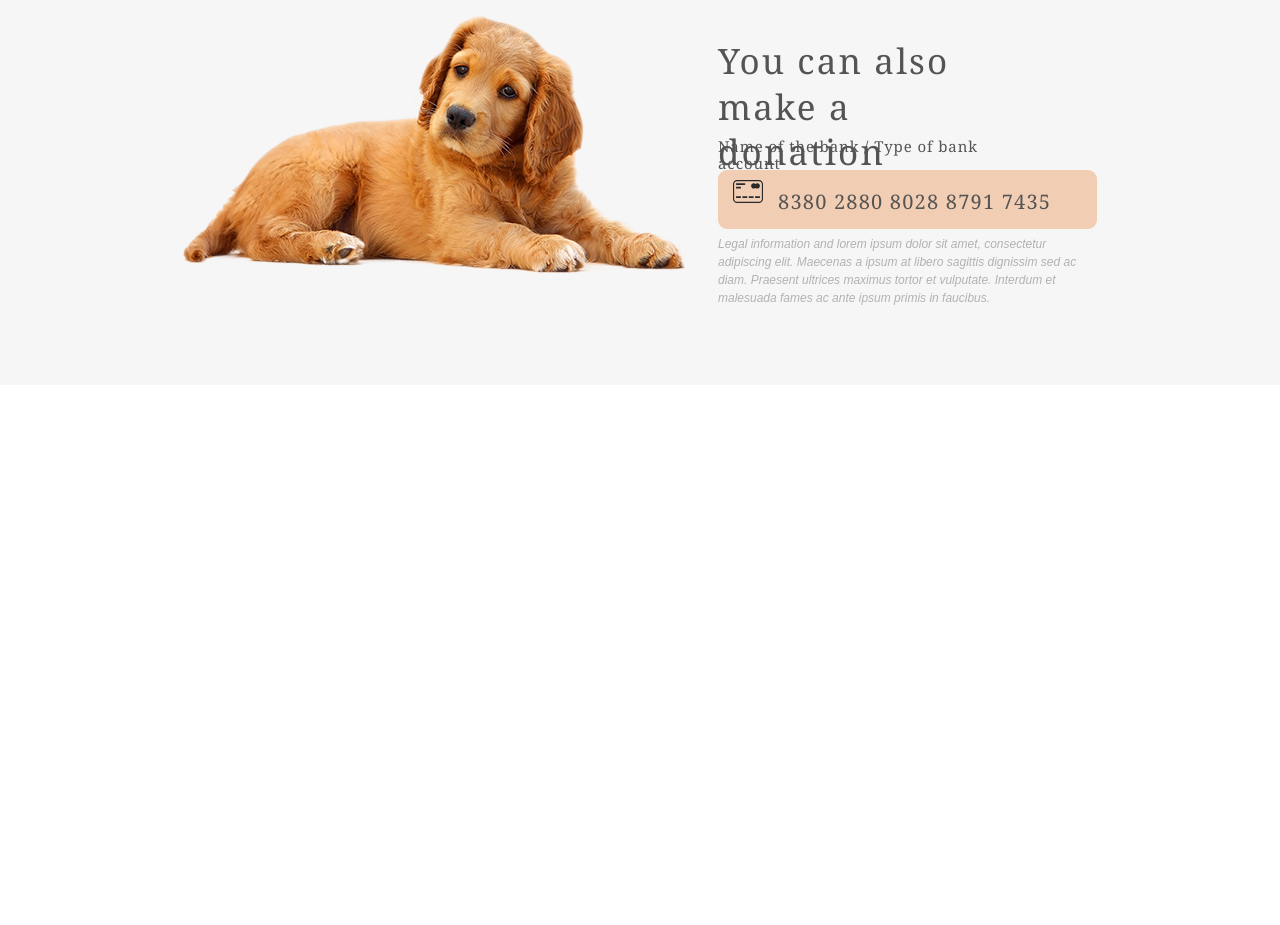
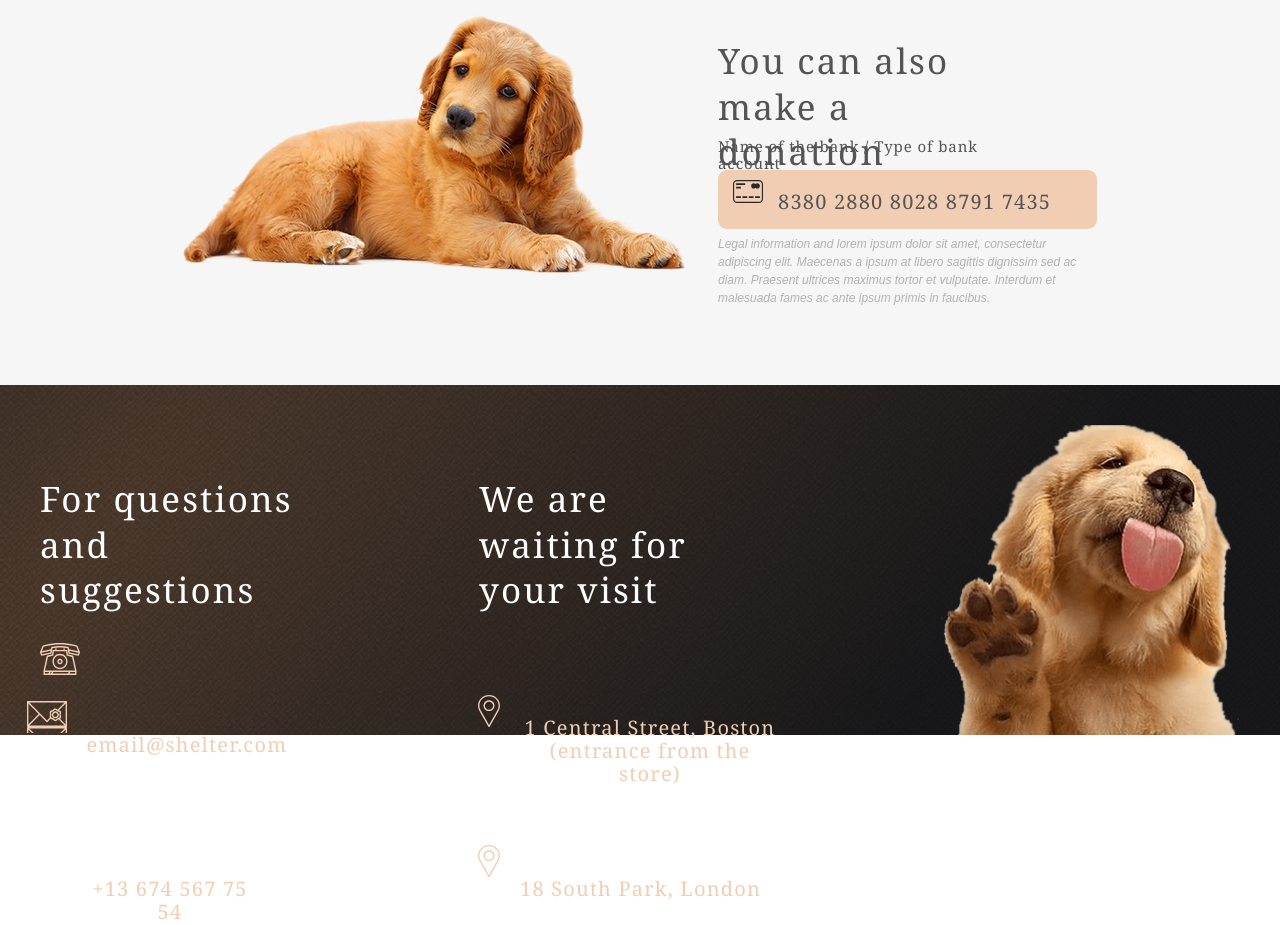
Before and after one commit to LeraPetrovich/rsschool-cv, a plain HTML site: page shelter/pages/main/index.html in a window 1280 px wide. Shown: the part 3061-3986 px from the top of the page. Before the commit the page ends 3446 px from the top, so only its background shows below. Drawn offline with Linux system fonts and the light colour scheme; a script that the page names is missing.

Commit message:
feat: contact information

```diff
--- a/shelter/pages/main/index.html
+++ b/shelter/pages/main/index.html
@@ -176,6 +176,51 @@
        </div>
       </section>
     </main>
+    <footer id="Footer" class="Footer">
+
+      <div class="Footer-content">
+        <div class="Contacts">
+          <div class="TitleFooter">
+            <h3 class="TitleH3">For questions and suggestions</h3>
+          </div>
+          <div class="Mail">
+            <div class="icon-email"></div>
+            <div class="Mailtext">
+              <h4 class="Mailh4">email@shelter.com</h4>
+            </div>
+          </div>
+          <div class="Phone">
+            <div class="phone"></div>
+            <div class="Phonetext">
+              <h4 class="phoneh4">+13 674 567 75 54</h4>
+            </div>
+          </div>
+        </div>
+        <div class="Locations">
+          <div class="locationtext">
+            <h3 class="locationTitle">We are waiting for your visit</h3>
+          </div>
+          <div class="Boston">
+            <div class="icon-marker"><div class="pin"></div></div>
+
+            <div class="Bostontext">
+              <h4 class="bostonh4">1 Central Street, Boston (entrance from the store)</h4>
+            </div>
+          </div>
+
+          <div class="London">
+            <div class="icon-markerlondon">
+              <div class="pinlondon"></div>
+            </div>
+            <div class="londontext">
+              <h4 class="londoncontent">18 South Park, London </h4>
+            </div>
+          </div>
+
+        </div>
+<div class="footer-puppy "></div>
+      </div>
+    </footer>
 
 
 <script src="translate.js"></script>
--- a/shelter/pages/main/style.css
+++ b/shelter/pages/main/style.css
@@ -1061,6 +1061,252 @@ color: #B2B2B2;
 
 
 
+.Footer{
+  position: absolute;
+  height: 350px;
+  left: 0%;
+  right: 0%;
+  top: 3446px;
+background: url(/assets/fonts/footer-gradient-background.png);
+}
+.Footer-content{
+  position: absolute;
+width: 1200px;
+height: 310px;
+left: 40px;
+top: 40px;
+}
+.Contacts{
+  position: absolute;
+width: 278px;
+height: 234px;
+left: 0px;
+top: 16px;
+}
+.TitleFooter{
+  position: absolute;
+width: 278px;
+height: 90px;
+left: calc(50% - 278px/2 - 0px);
+top: 0px;
+}
+.TitleH3{
+  font-family: 'Georgia';
+font-style: normal;
+font-weight: 400;
+font-size: 35px;
+line-height: 130%;
+/* or 45px */
+
+letter-spacing: 0.06em;
+
+/* color-light-xl */
+
+color: #FFFFFF;
+}
+.Mail{
+  position: absolute;
+width: 251px;
+height: 32px;
+left: 0px;
+top: 130px;
+
+}
+.icon-email{
+  position: absolute;
+width: 40px;
+height: 32px;
+left: calc(50% - 40px/2 - 119px);
+top: 130px;
+background: url(/assets/icons/mail.svg);
+}
+.Mailtext{
+  position: absolute;
+width: 191px;
+height: 23px;
+left: calc(50% - 191px/2 + 16.5px);
+top: 135px;
+}
+.Mailh4{
+  font-family: 'Georgia';
+font-style: normal;
+font-weight: 400;
+font-size: 20px;
+line-height: 115%;
+
+
+letter-spacing: 0.06em;
+
+
+color: #F1CDB3;
+}
+.Phone{
+  position: absolute;
+width: 239px;
+height: 32px;
+left: 0px;
+top: 202px;
+}
+.phone{
+  position: absolute;
+width: 40px;
+height: 32px;
+left: 0px;
+top: 0px;
+background: url(/assets/icons/phone.svg);
+}
+.Phonetext{
+  position: absolute;
+  width: 179px;
+  height: 23px;
+  left: calc(50% - 179px/2 + 10.5px);
+  top: 207px;
+
+}
+.phoneh4{
+  font-family: 'Georgia';
+  font-style: normal;
+  font-weight: 400;
+  font-size: 20px;
+  line-height: 115%;
+  /* identical to box height, or 23px */
+
+  letter-spacing: 0.06em;
+
+  /* color-primary */
+
+  color: #F1CDB3;
+}
+.Locations{
+  position: absolute;
+width: 302px;
+height: 234px;
+left: 438px;
+top: 16px;
+}
+.locationtext{
+  position: absolute;
+  width: 270px;
+  height: 90px;
+  left: calc(50% - 270px/2 - 15px);
+  top: 0px;
+
+}
+.locationTitle{
+  font-family: 'Georgia';
+  font-style: normal;
+  font-weight: 400;
+  font-size: 35px;
+  line-height: 130%;
+  /* or 45px */
+
+  letter-spacing: 0.06em;
+
+  /* color-light-xl */
+
+  color: #FFFFFF;
+}
+.Boston{
+  position: absolute;
+  width: 302px;
+  height: 46px;
+  left: 0px;
+  top: 124px;
+}
+.icon-marker{
+  position: absolute;
+width: 22px;
+height: 32px;
+left: calc(50% - 22px/2 - 140px);
+top: 130px;
+}
+.pin{
+  position: absolute;
+  width: 22px;
+  height: 32px;
+  left: 0px;
+  top: 0px;
+
+  /* color-primary */
+
+  background: url(/assets/icons/pin.svg);
+}
+.Bostontext{
+  position: absolute;
+width: 260px;
+height: 46px;
+left: calc(50% - 260px/2 + 21px);
+top: 124px;
+}
+.bostonh4{
+  font-family: 'Georgia';
+font-style: normal;
+font-weight: 400;
+font-size: 20px;
+line-height: 115%;
+/* or 23px */
+
+letter-spacing: 0.06em;
+
+/* color-primary */
+
+color: #F1CDB3;
+}
+.London{
+  position: absolute;
+width: 302px;
+height: 32px;
+left: 0px;
+top: 202px;
+}
+.icon-markerlondon{
+  position: absolute;
+  width: 22px;
+  height: 32px;
+  left: calc(50% - 22px/2 - 140px);
+  top: 202px;
+
+}
+.pinlondon{
+  position: absolute;
+width: 22px;
+height: 32px;
+left: 0px;
+top: 0px;
+background: url(/assets/icons/pin.svg);
+}
+.londontext{
+  position: absolute;
+  width: 260px;
+  height: 23px;
+  left: calc(50% - 260px/2 + 21px);
+  top: 207px;
+}
+.londoncontent{
+  font-family: 'Georgia';
+font-style: normal;
+font-weight: 400;
+font-size: 20px;
+line-height: 115%;
+/* identical to box height, or 23px */
+
+letter-spacing: 0.06em;
+
+/* color-primary */
+
+color: #F1CDB3;
+}
+
+.footer-puppy {
+  position: absolute;
+width: 300px;
+height: 310px;
+left: calc(50% - 300px/2 + 450px);
+top: 0px;
+
+background: url(/assets/images/footer-puppy.png);
+}
+
 
   .button-gold {
     width: 207px;
```
